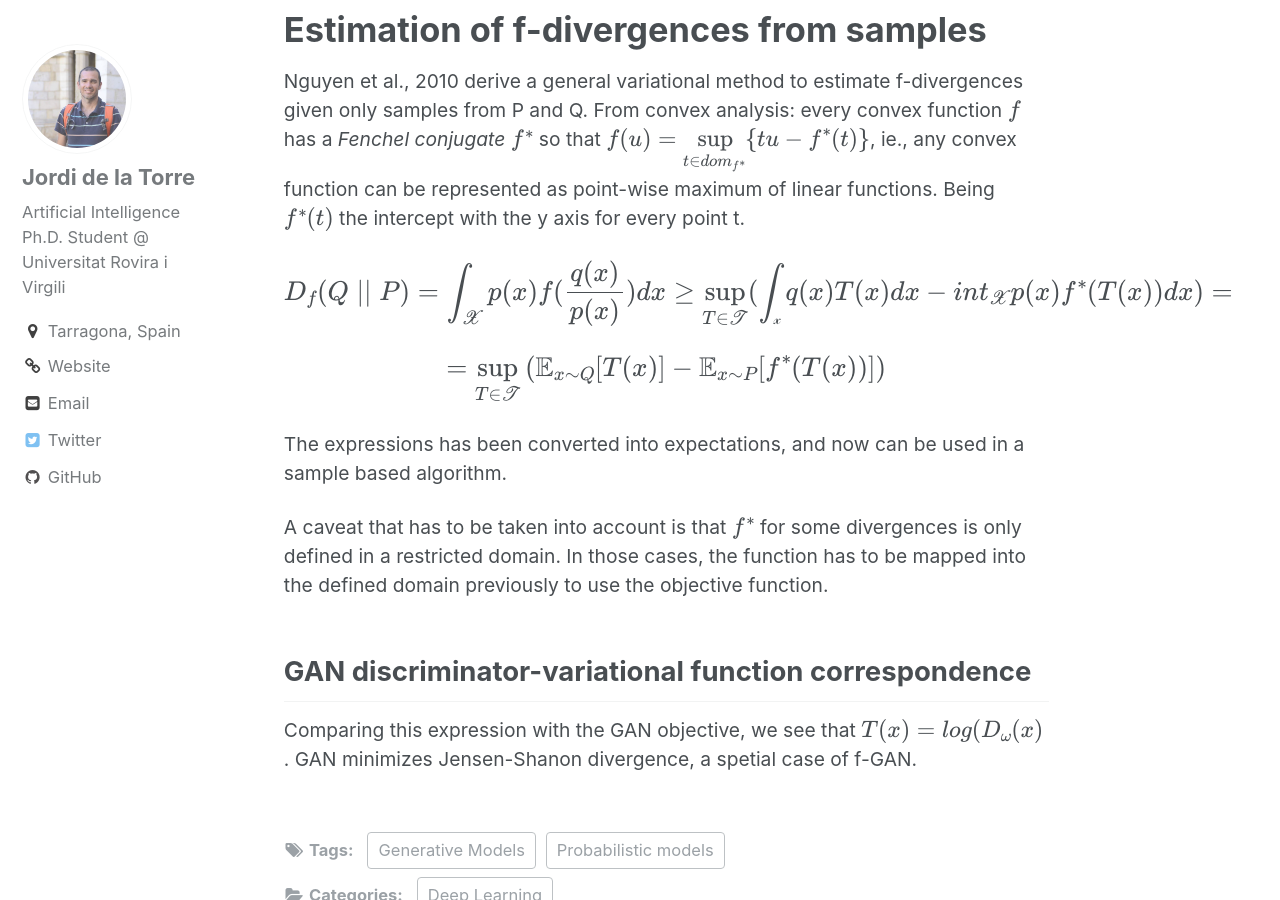
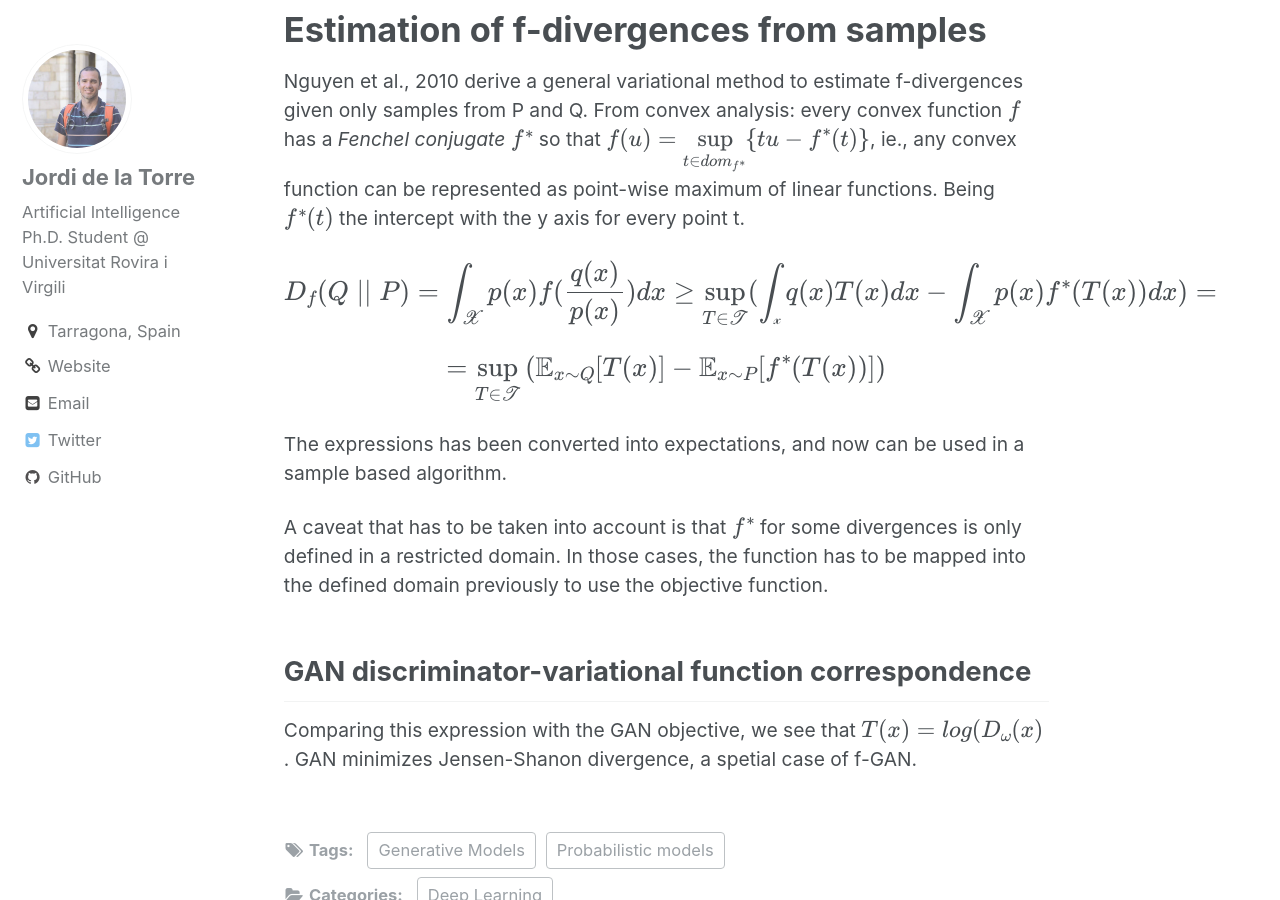
Before and after one commit to jorditg/jorditg.github.io, a Jekyll site: the page built from _posts/2018-02-20-fGAN.md, in a window 1280 px wide and 900 px high, scrolled down 5251 px. Built offline with Jekyll 4.4.1, drawn with Linux system fonts in a browser that asks for light colours; formulas are drawn with MathJax 3.

Commit message:
Update 2018-02-20-fGAN.md

```diff
--- a/_posts/2018-02-20-fGAN.md
+++ b/_posts/2018-02-20-fGAN.md
@@ -111,7 +111,7 @@ Nguyen et al., 2010 derive a general variational method to estimate f-divergence
 
 $$
 \begin{equation}
-D_f(Q \mid \mid P) = \int_{\mathscr{X}} p(x) f ( \frac{q(x)}{p(x)} ) dx \ge \displaystyle\sup_{T \in \mathscr{T}} ( \int_{\mathscr{x}} q(x)T(x)dx - int_{\mathscr{X}}p(x)f^*(T(x))dx) =
+D_f(Q \mid \mid P) = \int_{\mathscr{X}} p(x) f ( \frac{q(x)}{p(x)} ) dx \ge \displaystyle\sup_{T \in \mathscr{T}} ( \int_{\mathscr{x}} q(x)T(x)dx - \int_{\mathscr{X}}p(x)f^*(T(x))dx) =
 \end{equation}
 $$
 
```
